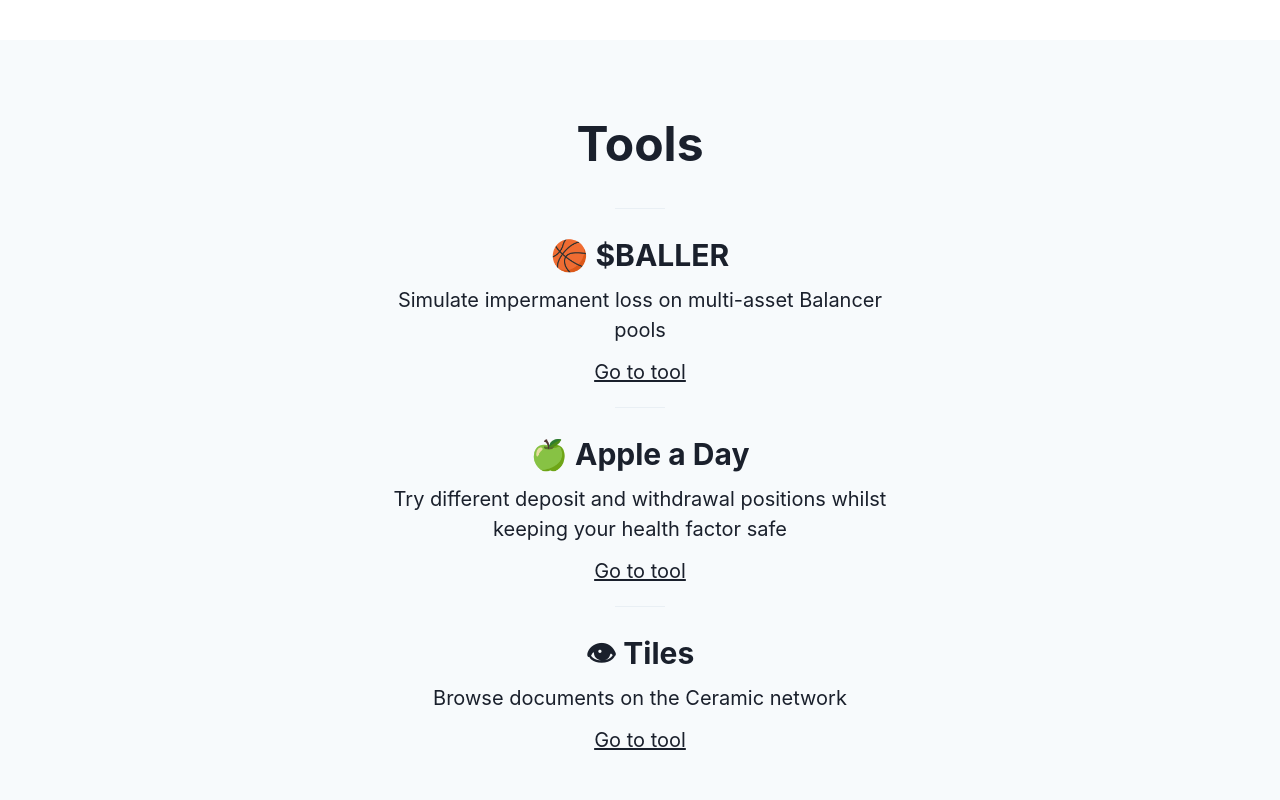
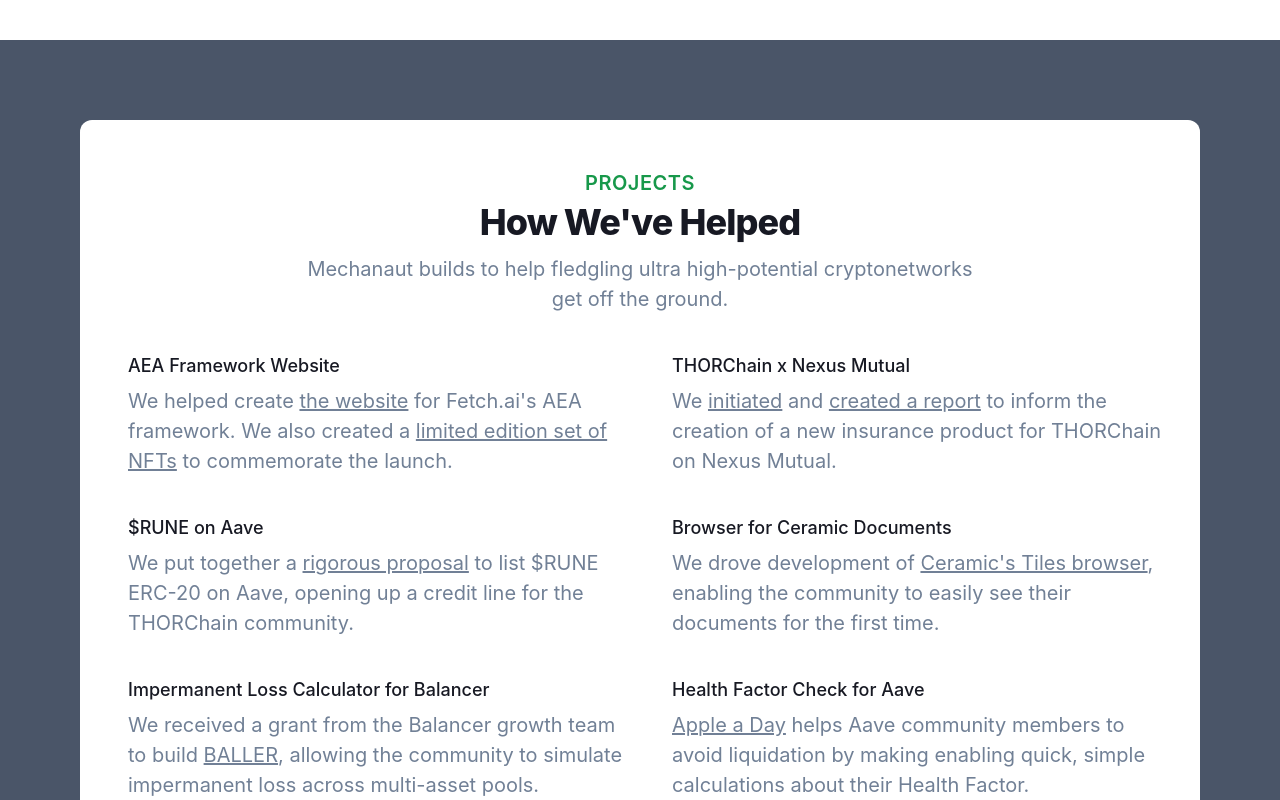
Before and after one commit to oaksprout/mechanaut, a React (Create React App) app: page / in a window 1280 px wide. Shown: the part 560-1360 px from the top of the page. Built offline with nearby package versions, Linux system fonts and the light colour scheme.

Commit message:
Add projects section

```diff
--- a/src/Home.tsx
+++ b/src/Home.tsx
@@ -11,6 +11,7 @@
 } from '@chakra-ui/react'
 import { ColorModeSwitcher } from './ColorModeSwitcher'
 import { GiAtom } from 'react-icons/gi'
+import OverFeature from './components/OverFeature'
 
 export const Home = () => {
   const bgColor = useColorModeValue('gray.50', 'gray.900')
@@ -51,6 +52,7 @@
           </Text>
         </Box>
       </Flex>
+      <OverFeature />
       <Flex
         py={10}
         alignItems="center"
--- /dev/null
+++ b/src/components/OverFeature.tsx
@@ -0,0 +1,232 @@
+import React from "react";
+import {
+  chakra,
+  Box,
+  Flex,
+  useColorModeValue,
+  Icon,
+  Stack,
+  Text,
+  Link,
+} from "@chakra-ui/react";
+
+export default function OverFeature() {
+  const Feature = (props: any) => (
+    <Flex>
+      {/* <Flex shrink={0}>
+        <Flex
+          alignItems="center"
+          justifyContent="center"
+          h={12}
+          w={12}
+          rounded="md"
+          bg={useColorModeValue("brand.500", "brand.500")}
+          color="white"
+        >
+          <Icon
+            boxSize={6}
+            fill="none"
+            viewBox="0 0 24 24"
+            stroke="currentColor"
+            aria-hidden="true"
+          >
+            {props.icon}
+          </Icon>
+        </Flex>
+      </Flex> */}
+      <Box ml={4}>
+        <chakra.dt
+          fontSize="lg"
+          fontWeight="medium"
+          lineHeight="6"
+          color={useColorModeValue("gray.900", "gray.900")}
+        >
+          {props.title}
+        </chakra.dt>
+        <chakra.dd mt={2} color={useColorModeValue("gray.500", "gray.400")}>
+          {props.children}
+        </chakra.dd>
+      </Box>
+    </Flex>
+  );
+  return (
+    <Flex
+      bg="gray.600"
+      p={{base: 10, md: 20}}
+      w="auto"
+      justifyContent="center"
+      alignItems="center"
+    >
+      <Box py={12} bg={useColorModeValue("white", "gray.800")} rounded="xl">
+        <Box maxW="7xl" mx="auto" px={{ base: 4, lg: 8 }}>
+          <Box textAlign={{ lg: "center" }}>
+            <chakra.h2
+              color={useColorModeValue("brand.600", "brand.600")}
+              fontWeight="semibold"
+              textTransform="uppercase"
+              letterSpacing="wide"
+            >
+              Projects
+            </chakra.h2>
+            <chakra.p
+              mt={2}
+              fontSize={{ base: "3xl", sm: "4xl" }}
+              lineHeight="8"
+              fontWeight="extrabold"
+              letterSpacing="tight"
+              color={useColorModeValue("gray.900", "gray.900")}
+            >
+              How We've Helped
+            </chakra.p>
+            <chakra.p
+              mt={4}
+              maxW="2xl"
+              fontSize="xl"
+              mx={{ lg: "auto" }}
+              color={useColorModeValue("gray.500", "gray.400")}
+            >
+              Mechanaut builds to help fledgling ultra high-potential
+              cryptonetworks get off the ground.
+            </chakra.p>
+          </Box>
+          <Box mt={10}>
+            <Stack
+              spacing={{ base: 10, md: 0 }}
+              display={{ md: "grid" }}
+              gridTemplateColumns={{ md: "repeat(2,1fr)" }}
+              gridColumnGap={{ md: 8 }}
+              gridRowGap={{ md: 10 }}
+            >
+              <Feature
+                title="AEA Framework Website"
+                icon={
+                  <path
+                    strokeLinecap="round"
+                    strokeLinejoin="round"
+                    strokeWidth="2"
+                    d="M21 12a9 9 0 01-9 9m9-9a9 9 0 00-9-9m9 9H3m9 9a9 9 0 01-9-9m9 9c1.657 0 3-4.03 3-9s-1.343-9-3-9m0 18c-1.657 0-3-4.03-3-9s1.343-9 3-9m-9 9a9 9 0 019-9"
+                  />
+                }
+              >
+                We helped create{" "}
+                <Link href="https://aea.dev" textDecor="underline" isExternal>
+                  the website
+                </Link>{" "}
+                for Fetch.ai's AEA framework. We also created a{" "}
+                <Link
+                  href="http://opensea.io/collection/aea-v1-launch-commemorative"
+                  textDecor="underline"
+                  isExternal
+                >
+                  limited edition set of NFTs
+                </Link>{" "}
+                to commemorate the launch.
+              </Feature>
+
+              <Feature
+                title="THORChain x Nexus Mutual"
+                description={
+                  <path
+                    strokeLinecap="round"
+                    strokeLinejoin="round"
+                    strokeWidth="2"
+                    d="M3 6l3 1m0 0l-3 9a5.002 5.002 0 006.001 0M6 7l3 9M6 7l6-2m6 2l3-1m-3 1l-3 9a5.002 5.002 0 006.001 0M18 7l3 9m-3-9l-6-2m0-2v2m0 16V5m0 16H9m3 0h3"
+                  />
+                }
+              >
+                We{" "}
+                <Link
+                  isExternal
+                  textDecor="underline"
+                  href="https://twitter.com/tannedoaksprout/status/1333771499891781634"
+                >
+                  initiated
+                </Link>{" "}
+                and{" "}
+                <Link
+                  isExternal
+                  textDecor="underline"
+                  href="https://docs.google.com/document/d/1wvwYAfQpFHz1Wym1fg3F44bF8nh5pOh8Rz0HNvfd3bQ/edit?usp=sharing"
+                >
+                  created a report
+                </Link>{" "}
+                to inform the creation of a new insurance product for THORChain
+                on Nexus Mutual.
+              </Feature>
+              <Feature
+                title="$RUNE on Aave"
+                icon={
+                  <path
+                    strokeLinecap="round"
+                    strokeLinejoin="round"
+                    strokeWidth="2"
+                    d="M13 10V3L4 14h7v7l9-11h-7z"
+                  />
+                }
+              >
+                We put together a{" "}
+                <Link
+                  isExternal
+                  textDecor="underline"
+                  href="https://governance.aave.com/t/listing-proposal-add-rune-erc-20-thorchain/2239"
+                >
+                  rigorous proposal
+                </Link>{" "}
+                to list $RUNE ERC-20 on Aave, opening up a credit line for the
+                THORChain community.
+              </Feature>
+
+              <Feature
+                title="Browser for Ceramic Documents"
+                description={
+                  <path
+                    strokeLinecap="round"
+                    strokeLinejoin="round"
+                    strokeWidth="2"
+                    d="M7 8h10M7 12h4m1 8l-4-4H5a2 2 0 01-2-2V6a2 2 0 012-2h14a2 2 0 012 2v8a2 2 0 01-2 2h-3l-4 4z"
+                  />
+                }
+              >
+                We drove development of{" "}
+                <Link
+                  isExternal
+                  textDecor="underline"
+                  href="https://tiles.ceramic.community"
+                >
+                  Ceramic's Tiles browser
+                </Link>
+                , enabling the community to easily see their documents for the
+                first time.
+              </Feature>
+
+              <Feature title="Impermanent Loss Calculator for Balancer">
+                We received a grant from the Balancer growth team to build{" "}
+                <Link
+                  isExternal
+                  textDecor="underline"
+                  href="https://baller.mechanaut.xyz"
+                >
+                  BALLER
+                </Link>
+                , allowing the community to simulate impermanent loss across
+                multi-asset pools.
+              </Feature>
+
+              <Feature title="Health Factor Check for Aave">
+                <Link
+                  isExternal
+                  textDecor="underline"
+                  href="https://apple-a-day.mechanaut.xyz"
+                >
+                  Apple a Day
+                </Link>{" "}
+                helps Aave community members to avoid liquidation by making
+                enabling quick, simple calculations about their Health Factor.
+              </Feature>
+            </Stack>
+          </Box>
+        </Box>
+      </Box>
+    </Flex>
+  );
+}
```
Also changed, not shown: 1 other file (tests, documents, lock files or other folders).
